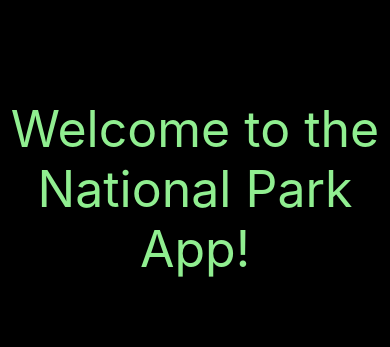
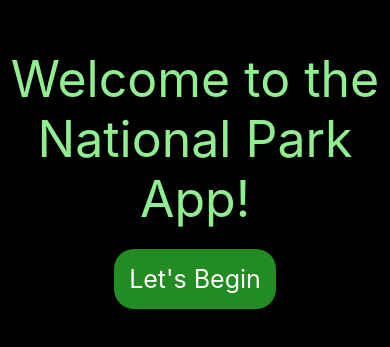
Before and after one commit to cag185/National-Park-Bucket-List, a React Native app in the folder NationalParkProject/: screen / in a window 390 px wide. Shown: the part 233-580 px from the top of the page. Built offline with nearby package versions, Linux system fonts and the light colour scheme.

Commit message:
Added in some functionality to have a button on the welcome screen

```diff
--- a/NationalParkProject/App.js
+++ b/NationalParkProject/App.js
@@ -1,13 +1,13 @@
 import { StatusBar } from "expo-status-bar";
 import { StyleSheet, Text, View, Image, Dimensions } from "react-native";
 import wallpaper from "./images/wallpaper.jpg";
-
+import Homescreen from "./Homescreen";
 const windowWidth = Dimensions.get("window").width;
 
 export default function App() {
   return (
     <View style={styles.container}>
-      <Text style={styles.Text}>Welcome to the National Park App!</Text>
+      <Homescreen />
       <StatusBar style="auto" />
     </View>
   );
@@ -26,7 +26,7 @@ const styles = StyleSheet.create({
     fontSize: 50,
   },
   wallpaper: {
-    width: windowWidth,
-    height: windowWidth / 2,
+    height: windowWidth,
+    alignContent: "center",
   },
 });
--- a/NationalParkProject/Homescreen.js
+++ b/NationalParkProject/Homescreen.js
@@ -1,2 +1,52 @@
 // THIS FILE IS FOR THE WELCOME SCREEN
-import { StyleSheet, Text, View, Image, Dimensions } from "react-native";
+import {
+  StyleSheet,
+  Button,
+  Text,
+  View,
+  Image,
+  Dimensions,
+  Pressable,
+} from "react-native";
+
+// get the size of the window
+const windowWidth = Dimensions.get("window").width;
+
+// expression for button click
+const welcomeButtonClick = () => {
+  console.log("clicked");
+};
+
+export default function Homescreen() {
+  return (
+    <View>
+      <Text style={styles.Text}>Welcome to the National Park App!</Text>
+      <Pressable style={styles.button1} onPress={welcomeButtonClick}>
+        <Text style={styles.buttonText}>Let's Begin</Text>
+      </Pressable>
+    </View>
+  );
+}
+
+const styles = StyleSheet.create({
+  Text: {
+    color: "lightgreen",
+    textAlign: "center",
+    fontSize: 50,
+  },
+  button1: {
+    borderRadius: 20,
+    elevation: 3,
+    color: "white",
+    backgroundColor: "forestgreen",
+    justifyContent: "center",
+    alignItems: "center",
+    alignSelf: "center",
+    padding: 15,
+    margin: 20,
+  },
+  buttonText: {
+    fontSize: 25,
+    color: "white",
+  },
+});
```
